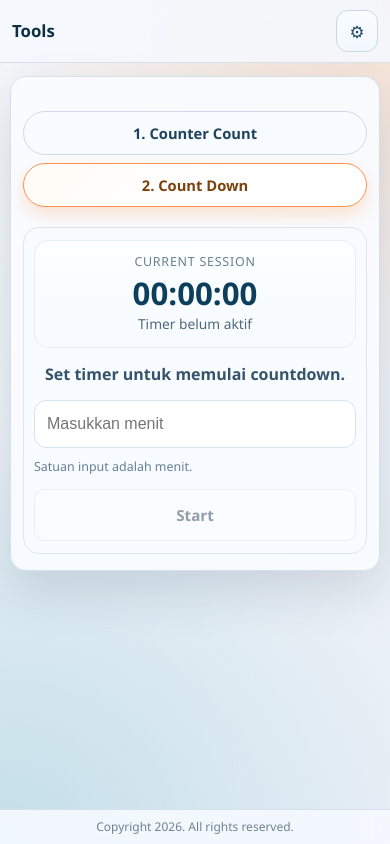
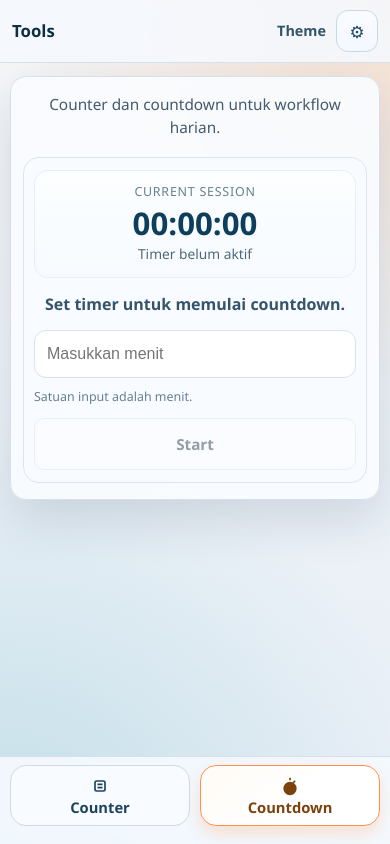
Before and after one commit to yudapc/countdown-app, a React (Vite) app: page /countdown in a window 390 px wide. Built offline with nearby package versions, Linux system fonts and the light colour scheme.

Commit message:
fix: move menu

```diff
--- a/src/App.css
+++ b/src/App.css
@@ -37,7 +37,7 @@
 
 .app-main {
   min-height: 100vh;
-  padding: 82px 14px 74px;
+  padding: 82px 14px 108px;
   display: flex;
   align-items: center;
   justify-content: center;
@@ -52,7 +52,41 @@
   border-top: 1px solid #d5e0eb;
   background: rgba(245, 250, 255, 0.9);
   backdrop-filter: blur(8px);
-  padding: 8px 14px;
+  padding: 8px 14px 10px;
+}
+
+.bottom-menu {
+  display: none;
+  gap: 10px;
+  margin-bottom: 8px;
+}
+
+.bottom-menu .menu-link {
+  flex: 1 1 0;
+  min-height: 48px;
+  border-radius: 16px;
+  padding: 10px 12px;
+}
+
+.bottom-menu .menu-link {
+  flex-direction: column;
+  gap: 4px;
+  line-height: 1;
+}
+
+.bottom-menu .menu-link svg {
+  width: 20px;
+  height: 20px;
+  fill: currentColor;
+  flex: 0 0 auto;
+}
+
+.menu-link-label {
+  display: block;
+}
+
+.desktop-menu {
+  display: flex;
 }
 
 .app-card {
@@ -262,7 +296,6 @@
 }
 
 .countdown-action-btn {
-  flex: 1 1 120px;
   min-height: 48px;
 }
 
@@ -328,7 +361,7 @@
   }
 
   .app-main {
-    padding: 76px 10px 68px;
+    padding: 76px 10px 144px;
     align-items: flex-start;
   }
 
@@ -341,6 +374,10 @@
     flex-basis: 100%;
     width: 100%;
     font-size: 0.92rem;
+  }
+
+  .desktop-menu {
+    display: none;
   }
 
   .theme-switcher {
@@ -361,10 +398,20 @@
   .floating-countdown-chip {
     top: 62px;
     right: 8px;
-    min-width:80px;
+    min-width: 120px;
     padding: 7px 10px;
-    text-align: center;
-    margin-top: 4px;
+  }
+
+  .app-footer {
+    padding: 8px 10px 10px;
+  }
+
+  .bottom-menu {
+    display: flex;
+  }
+
+  .copyright-text {
+    font-size: 0.68rem;
   }
 
   .countdown-header {
--- a/src/App.jsx
+++ b/src/App.jsx
@@ -3,6 +3,22 @@ import React, { useEffect, useRef, useState } from 'react'
 import { CountdownFeature, CounterCountFeature } from './features'
 import { Navigate, NavLink, Route, Routes, useLocation } from 'react-router-dom'
 import { ActionRow, useCountdown, useLocalStorageState } from './shared'
+
+function CounterIcon() {
+  return (
+    <svg viewBox="0 0 24 24" aria-hidden="true" focusable="false">
+      <path d="M8 5h8a3 3 0 0 1 3 3v8a3 3 0 0 1-3 3H8a3 3 0 0 1-3-3V8a3 3 0 0 1 3-3Zm0 2a1 1 0 0 0-1 1v8a1 1 0 0 0 1 1h8a1 1 0 0 0 1-1V8a1 1 0 0 0-1-1H8Zm1 2h6v2H9V9Zm0 4h6v2H9v-2Z" />
+    </svg>
+  )
+}
+
+function CountdownIcon() {
+  return (
+    <svg viewBox="0 0 24 24" aria-hidden="true" focusable="false">
+      <path d="M11 2h2v3h-2V2Zm6.36 3.22 1.42 1.42-2.12 2.12-1.42-1.42 2.12-2.12ZM12 7a8 8 0 1 0 0 16 8 8 0 0 0 0-16Zm1 4.5V11h-2v4.25l3.25 1.95 1-1.64-2.25-1.35Z" />
+    </svg>
+  )
+}
 
 function App() {
   const themeMenuRef = useRef(null)
@@ -70,7 +86,7 @@ function App() {
         <div className="header-inner">
           <h1 className="app-title">Tools</h1>
           <div className="theme-switcher" ref={themeMenuRef}>
-            <span className="theme-label" />
+            <span className="theme-label">Theme</span>
             <div className="theme-menu-wrap">
               <button
                 type="button"
@@ -125,23 +141,16 @@ function App() {
 
       {isActive && !isCountdownPage && (
         <NavLink to="/countdown" className="floating-countdown-chip">
-          <span className="floating-countdown-label" />
+          <span className="floating-countdown-label">Countdown Berjalan</span>
           <strong>{formattedTime}</strong>
         </NavLink>
       )}
 
       <main className="app-main">
         <div className="card app-card">
-          <p className="product-subtitle" />
-
-          <ActionRow style={{ marginBottom: '20px', flexWrap: 'wrap' }}>
-            <NavLink to="/counter" className={menuLinkClassName}>
-              1. Counter Count
-            </NavLink>
-            <NavLink to="/countdown" className={menuLinkClassName}>
-              2. Count Down
-            </NavLink>
-          </ActionRow>
+          <p className="product-subtitle">
+            Counter dan countdown untuk workflow harian.
+          </p>
 
           <div className="feature-panel">
             <Routes>
@@ -155,9 +164,16 @@ function App() {
       </main>
 
       <footer className="app-footer">
-        <p className="copyright-text">
-          Copyright 2026. All rights reserved.
-        </p>
+        <nav className="bottom-menu" aria-label="Main navigation">
+          <NavLink to="/counter" className={menuLinkClassName}>
+            <CounterIcon />
+            <span className="menu-link-label">Counter</span>
+          </NavLink>
+          <NavLink to="/countdown" className={menuLinkClassName}>
+            <CountdownIcon />
+            <span className="menu-link-label">Countdown</span>
+          </NavLink>
+        </nav>
       </footer>
     </div>
   )
```
